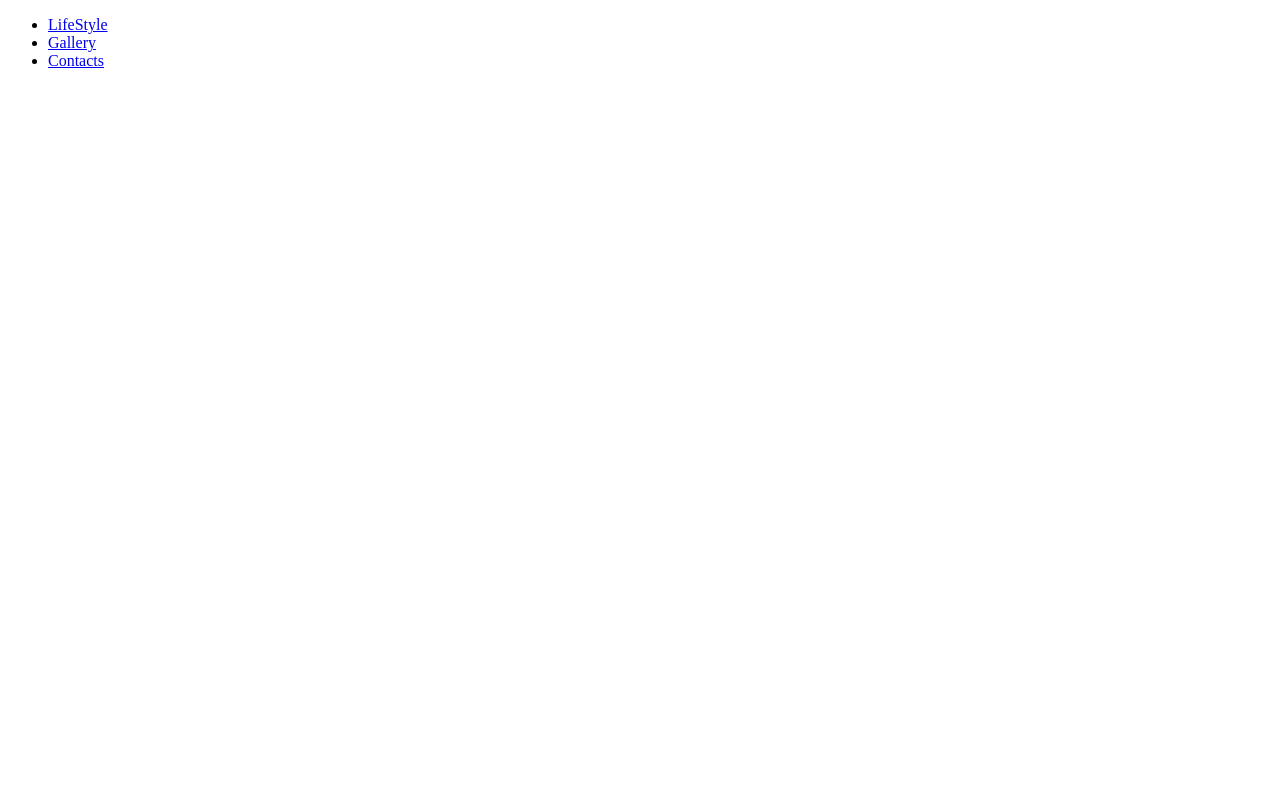
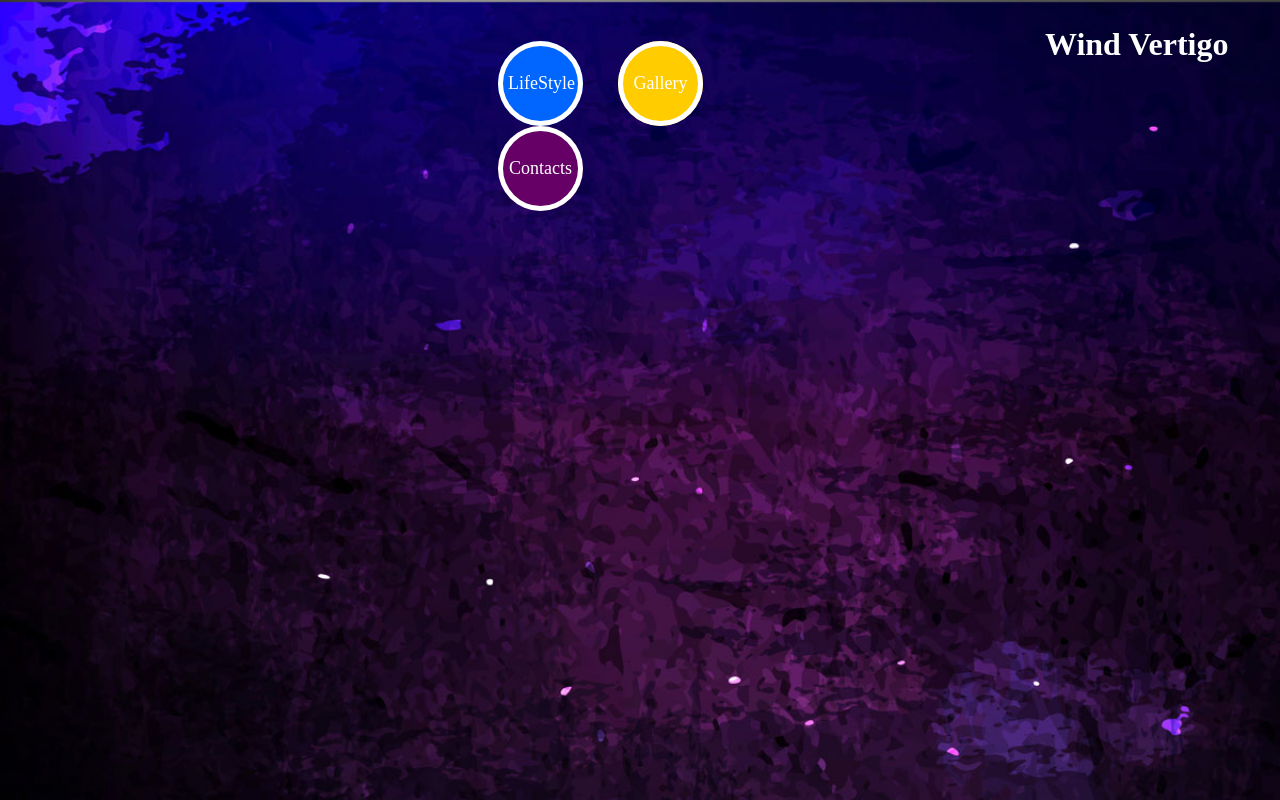
Before and after one commit to yardr/MyProject, a plain HTML site: page index.html in a window 1280 px wide. Shown: the top 800 px of the page. Drawn offline with nearby package versions, Linux system fonts and the light colour scheme; some packages are replaced by stand-ins of ours; a script that the page names is missing.

Commit message:
styles and background added, navigation was modified

```diff
--- a/css/mystyles.css
+++ b/css/mystyles.css
@@ -1,16 +1,82 @@
+body {
+    margin: 0;
+    padding: 0;
+}
+#page1 {
+    position: relative;
+    width: 100%;
+    height: 1000px;
+    background-image: url(../images/page1.jpg);
+    background-repeat: no-repeat;
+    background-size: cover;
+}
+
+#page2 {
+    position: relative;
+    width: 100%;
+    height: 1000px;
+    background-image: url(../images/page2.jpg);
+    background-repeat: no-repeat;
+    background-size: cover;
+}
+#head {
+    position: absolute;
+    width: 200px;
+    right: 30px;
+    padding: 5px;
+    color: white;
+}
 #navigate {
-    display: block;
+    position: fixed;
+    left: 35%;
     margin: auto;
+    width: 30%;
+    height: 80px;
+    padding: 5px;
+    top:20px;
+    z-index: 1;
 }
 
 #navigate ul {
     list-style: none;
+    display: block;
+
 }
 
-#navigate li {
-    width: 50px;
+#navigate ul li{
+    float: left;
+    width: 120px;
+}
+
+#navigate a {
+    display: block;
+    margin-left: 5px;
+    padding: 10px;
+    width: 65px;
+    height: 65px;
+    line-height:65px;
+    border-radius: 50%;
+    text-decoration: none;
+    text-align: center;
+    font-size: 18px;
+    color: white;
     border: 1px white;
-    border-radius: 50%;
-    background-color: green;
-    color: white;
+    outline-color: green;
+    box-shadow:inset 0px 0px 0px 5px white;
+    transition: width 0.5s, height 0.5s;
+    -webkit-transition: width 1s, height 1s;
+    -moz-transition: width 1s, height 1s;
 }
+#navigate a:hover {
+    width: 75px;
+    height: 75px;
+}
+#but1 {
+    background-color: #0066ff;
+}
+#but2 {
+    background-color: #ffcc00;
+}
+#but3 {
+    background-color: #660066;
+}
--- a/index.html
+++ b/index.html
@@ -1,14 +1,39 @@
 <!DOCTYPE html>
 <html>
     <head>
-        <title> </title>
+        <title>MyLifeBlog</title>
+        <meta charset="UTF-8">
+        <link rel="stylesheet" href="css/mystyles.css">
     </head>
     <body>
         <div id="navigate">
             <ul>
-                <li><a href="#lifestyle">LifeStyle</a></li>
-                <li><a href="#gallery">Gallery</a></li>
-                <li><a href="#contacts">Contacts</a></li>
+                <li><a href="#lifestyle" id="but1">LifeStyle</a></li>
+                <li><a href="#gallery" id="but2">Gallery</a></li>
+                <li><a href="#contacts" id="but3">Contacts</a></li>
+            </ul>
         </div>
+        <div id="page1">
+            <a id="lifestyle" class="smooth"></a>
+        <div id="head">
+            <h1>Wind Vertigo</h1>
+        </div>
+        </div>
+        <div id="page2">
+            <a id="gallery" class="smooth"></a>
+
+        </div>
+<script src="https://ajax.googleapis.com/ajax/libs/jquery/2.1.4/jquery.min.js"></script>
+<script src="https://github.com/kswedberg/jquery-smooth-scroll/blob/master/jquery.smooth-scroll.min.js"></script>
+<script>
+$('.smooth').on('click', function() {
+    $.smoothScroll({
+        scrollElement: $('body'),
+        scrollTarget: '#' + this.id
+    });
+
+    return false;
+});
+</script>
     </body>
 </html>
```
Also changed, not shown: images/page1.jpg (added), images/page2.jpg (added).
